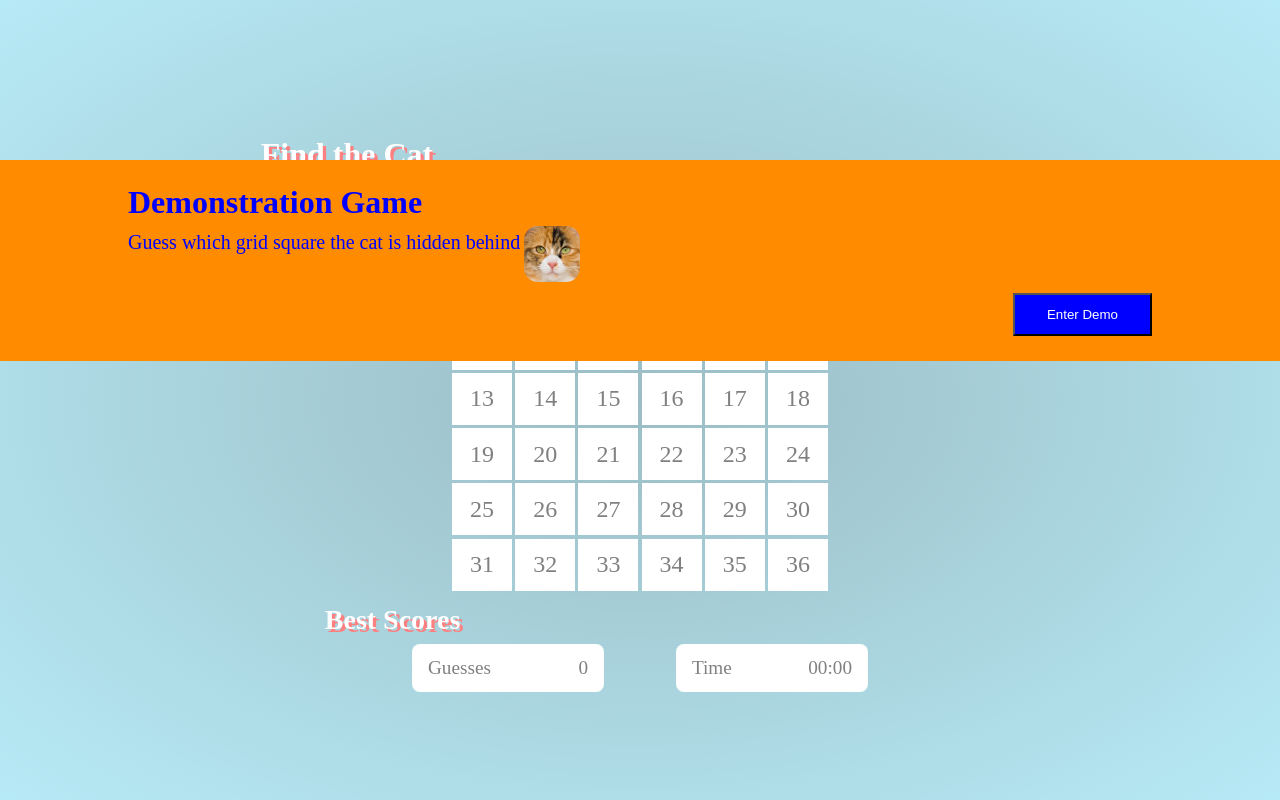
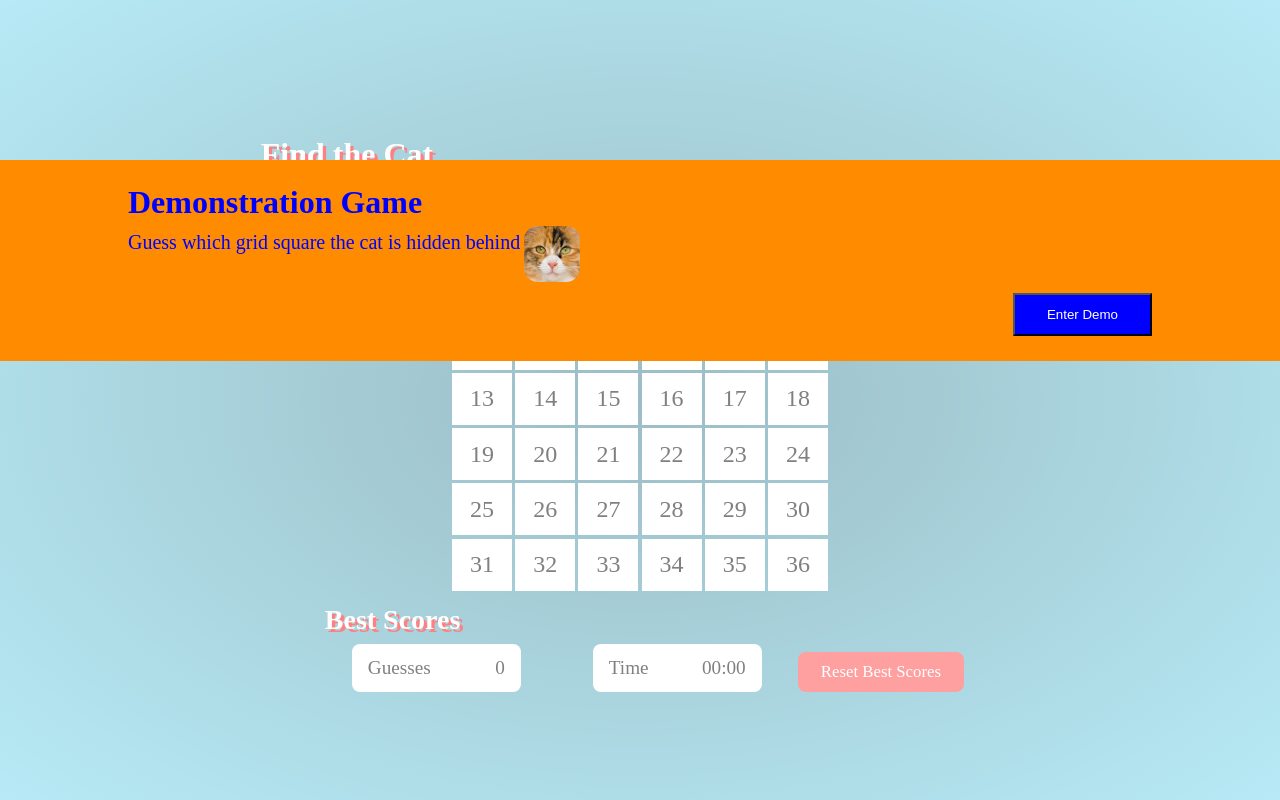
Before and after one commit to marianneporter/FindTheCatAng, an Angular app: page / in a window 1280 px wide. Built offline with nearby package versions, Linux system fonts and the light colour scheme.

Commit message:
WIP adding new reset best scores button

```diff
--- a/src/app/best-scores/best-scores.component.html
+++ b/src/app/best-scores/best-scores.component.html
@@ -15,5 +15,9 @@
                 {{ bestTiming.seconds | number: '2.0' }}:{{ bestTiming.tenths | number: '2.0' }}
             </div>
         </div>
+        <div class="reset-btn">
+            Reset Best Scores
+        </div>
+
     </div>
 </div>
--- a/src/app/best-scores/best-scores.component.scss
+++ b/src/app/best-scores/best-scores.component.scss
@@ -24,6 +24,20 @@ h4 {
     .title-showing {
         display: block;
     }
+}
+
+.reset-btn {
+    margin: 0.5rem auto 0 auto;
+    height: 1.75rem;
+    width: 70%;
+    border-radius: 0.5rem;
+    font-weight: 500;
+    color: white;
+    background-color: #ff4040;
+    font-size: 1.05rem;
+    display: flex;
+    align-items: center;
+    justify-content: center;
 }
 
 
@@ -76,8 +90,13 @@ h4 {
                    font-weight: 500;
                    font-size: 120%;
                }
-        }
-   }
+
+               .reset-btn {
+                   width: 30%;
+                   height: 2.5rem;
+               }
+            }
+    }
 }
 
 @media screen and (min-width: 992px) {
```
